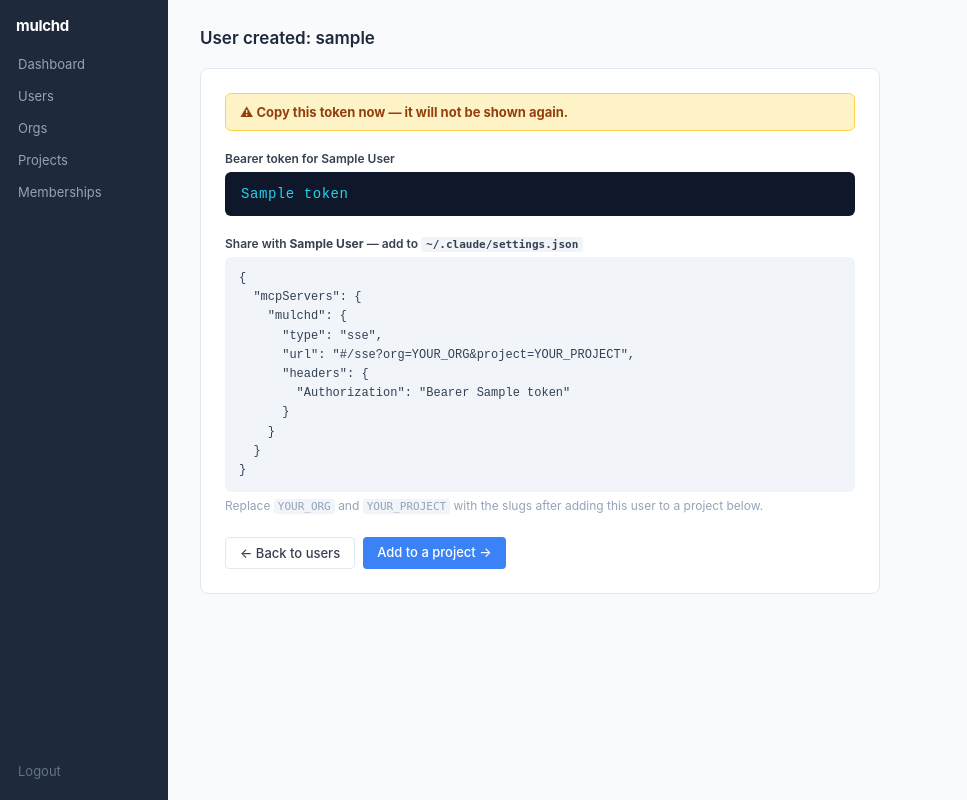
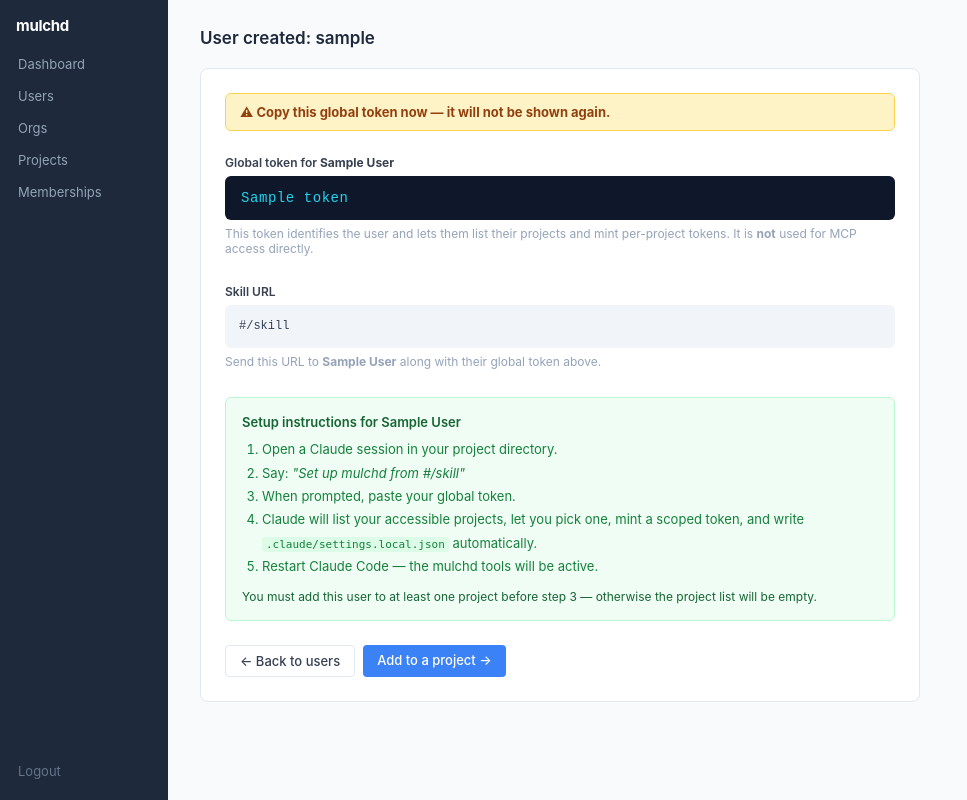
Before and after one commit to ChacheGS/mulchd, a FastAPI app: template src/mulchd/templates/user_created.html in a window 1280 px wide. Shown: the whole page, without its empty margins (0-967 px from the left). Run offline with FastAPI, Linux system fonts and the light colour scheme; the template is opened without the code that fills it: most values are stand-ins (such as "Sample title", 1, 10 or a date in 2020); parts of the project's set-up code (start-up, migrations or seed data) failed here and were passed over.

Commit message:
feat(admin): update user_created template for two-tier token model
Replace the old MCP settings.json snippet (which used the dead
?org=&project= query-param API) with the new skill-driven setup flow.

The page now shows the global token with a clear warning that it is not
used for MCP access directly, the /skill URL to hand to the user, and
numbered setup instructions that mirror what the skill file tells Claude
to do. The "Add to a project" link is kept — the user must be added to
at least one project before the self-service flow finds anything.

```diff
--- a/src/mulchd/templates/user_created.html
+++ b/src/mulchd/templates/user_created.html
@@ -3,37 +3,51 @@
 {% block content %}
 <div class="page-title">User created: {{ username }}</div>
 
-<div class="card" style="padding: 24px; max-width: 680px">
-  <div class="alert alert-warning" style="margin-bottom: 20px">
-    <strong>⚠ Copy this token now — it will not be shown again.</strong>
+<div class="card" style="padding: 24px; max-width: 720px">
+
+  <div class="alert alert-warning" style="margin-bottom: 24px">
+    <strong>⚠ Copy this global token now — it will not be shown again.</strong>
   </div>
 
-  <div style="margin-bottom: 20px">
-    <div style="font-size: 12px; font-weight: 600; color: #374151; margin-bottom: 6px">Bearer token for {{ display_name }}</div>
+  <div style="margin-bottom: 28px">
+    <div style="font-size: 12px; font-weight: 600; color: #374151; margin-bottom: 6px">
+      Global token for <strong>{{ display_name }}</strong>
+    </div>
     <div class="token-box">{{ token }}</div>
+    <div class="text-muted" style="margin-top: 6px">
+      This token identifies the user and lets them list their projects and mint per-project tokens.
+      It is <strong>not</strong> used for MCP access directly.
+    </div>
   </div>
 
-  <div style="margin-bottom: 24px">
+  <div style="margin-bottom: 28px">
     <div style="font-size: 12px; font-weight: 600; color: #374151; margin-bottom: 6px">
-      Share with <strong>{{ display_name }}</strong> — add to <code style="font-size:11px;background:#f1f5f9;padding:1px 5px;border-radius:3px">~/.claude/settings.json</code>
+      Skill URL
     </div>
-    <div class="code-box">{% raw %}{
-  "mcpServers": {
-    "mulchd": {
-      "type": "sse",
-      "url": "{% endraw %}{{ server_url }}{% raw %}/sse?org=YOUR_ORG&project=YOUR_PROJECT",
-      "headers": {
-        "Authorization": "Bearer {% endraw %}{{ token }}{% raw %}"
-      }
-    }
-  }
-}{% endraw %}</div>
-    <div class="text-muted" style="margin-top: 6px">Replace <code style="font-size:11px;background:#f1f5f9;padding:1px 4px;border-radius:3px">YOUR_ORG</code> and <code style="font-size:11px;background:#f1f5f9;padding:1px 4px;border-radius:3px">YOUR_PROJECT</code> with the slugs after adding this user to a project below.</div>
+    <div class="code-box">{{ server_url }}/skill</div>
+    <div class="text-muted" style="margin-top: 6px">
+      Send this URL to <strong>{{ display_name }}</strong> along with their global token above.
+    </div>
+  </div>
+
+  <div class="alert" style="background:#f0fdf4;border:1px solid #bbf7d0;border-radius:6px;padding:16px;margin-bottom:24px">
+    <div style="font-size:13px;font-weight:600;color:#166534;margin-bottom:8px">Setup instructions for {{ display_name }}</div>
+    <ol style="margin:0;padding-left:20px;font-size:13px;color:#15803d;line-height:1.8">
+      <li>Open a Claude session in your project directory.</li>
+      <li>Say: <em>"Set up mulchd from {{ server_url }}/skill"</em></li>
+      <li>When prompted, paste your global token.</li>
+      <li>Claude will list your accessible projects, let you pick one, mint a scoped token, and write <code style="font-size:11px;background:#dcfce7;padding:1px 4px;border-radius:3px">.claude/settings.local.json</code> automatically.</li>
+      <li>Restart Claude Code — the mulchd tools will be active.</li>
+    </ol>
+    <div class="text-muted" style="margin-top:10px;font-size:12px;color:#166534">
+      You must add this user to at least one project before step 3 — otherwise the project list will be empty.
+    </div>
   </div>
 
   <div style="display: flex; gap: 8px">
     <a href="/admin/users" class="btn btn-secondary">← Back to users</a>
     <a href="/admin/memberships?user={{ username }}" class="btn btn-primary">Add to a project →</a>
   </div>
+
 </div>
 {% endblock %}
```
